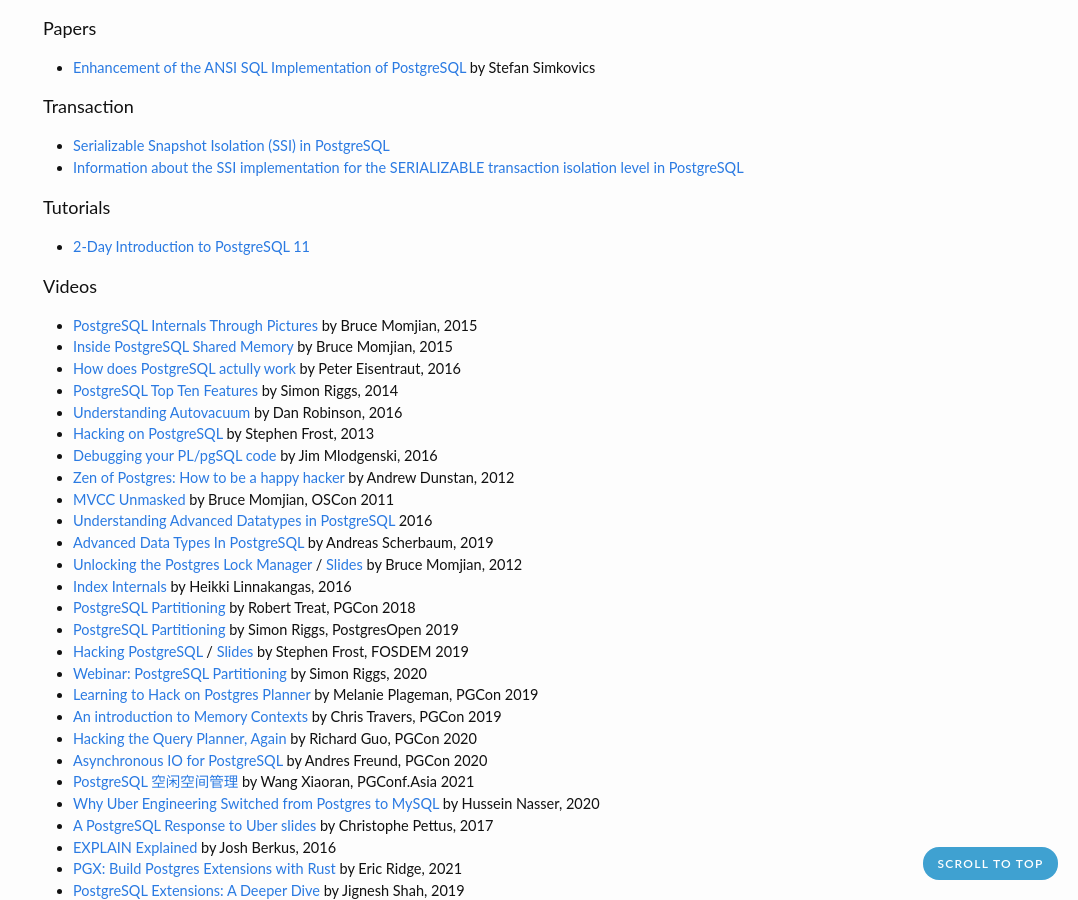
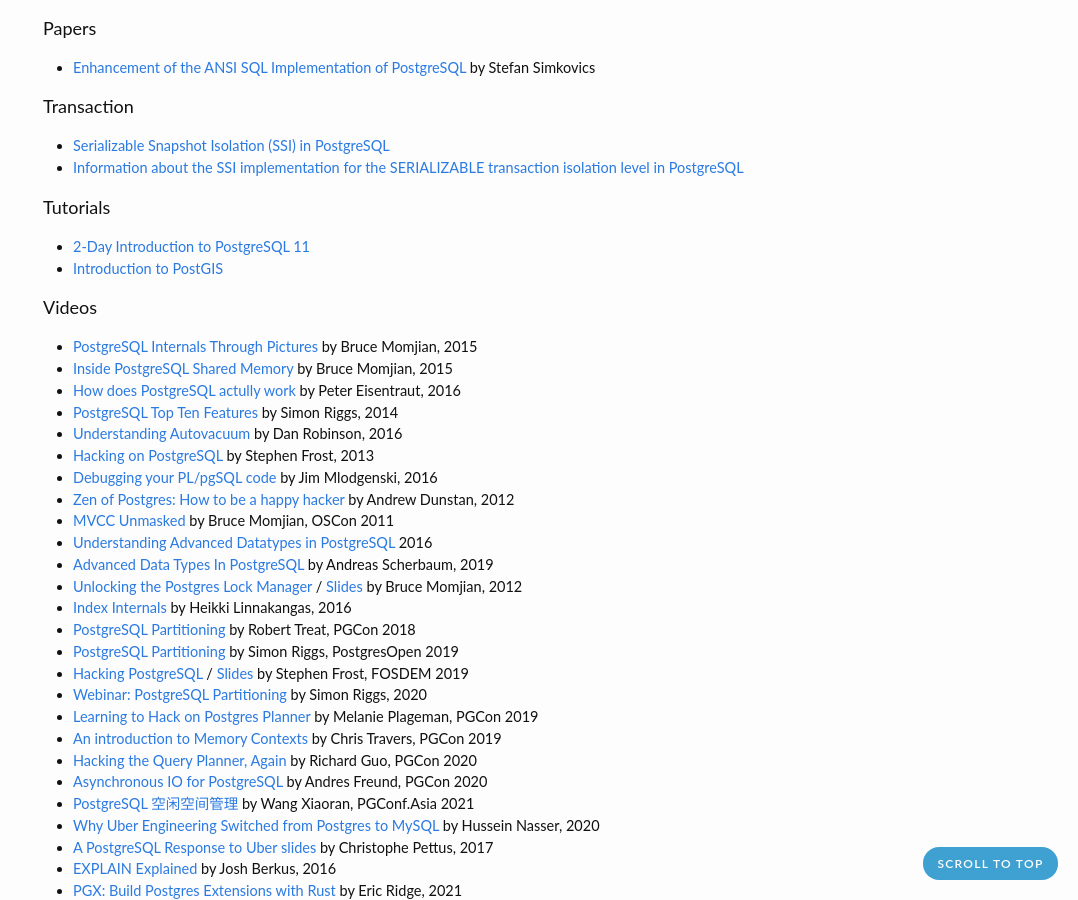
Before and after one commit to zhjwpku/zhjwpku.github.io, a Jekyll site: the page built from _posts/2022-07-12-awesome-postgres.md, in a window 1280 px wide and 900 px high, scrolled down 2397 px. Shown: the whole window, without its empty margins (202-1280 px from the left). Built offline with Jekyll 4.4.1, drawn with Linux system fonts in a browser that asks for light colours; comment, search, counter and statistics services are not loaded.

Commit message:
Introduction to PostGIS
Signed-off-by: Zhao Junwang <zhjwpku@gmail.com>

```diff
--- a/_posts/2022-07-12-awesome-postgres.md
+++ b/_posts/2022-07-12-awesome-postgres.md
@@ -122,6 +122,7 @@
 <h4>Tutorials</h4>
 
 - [2-Day Introduction to PostgreSQL 11](https://postgrespro.com/education/courses/2dINTRO)
+- [Introduction to PostGIS](https://postgis.net/workshops/postgis-intro/)
 
 <h4>Videos</h4>
 
```
